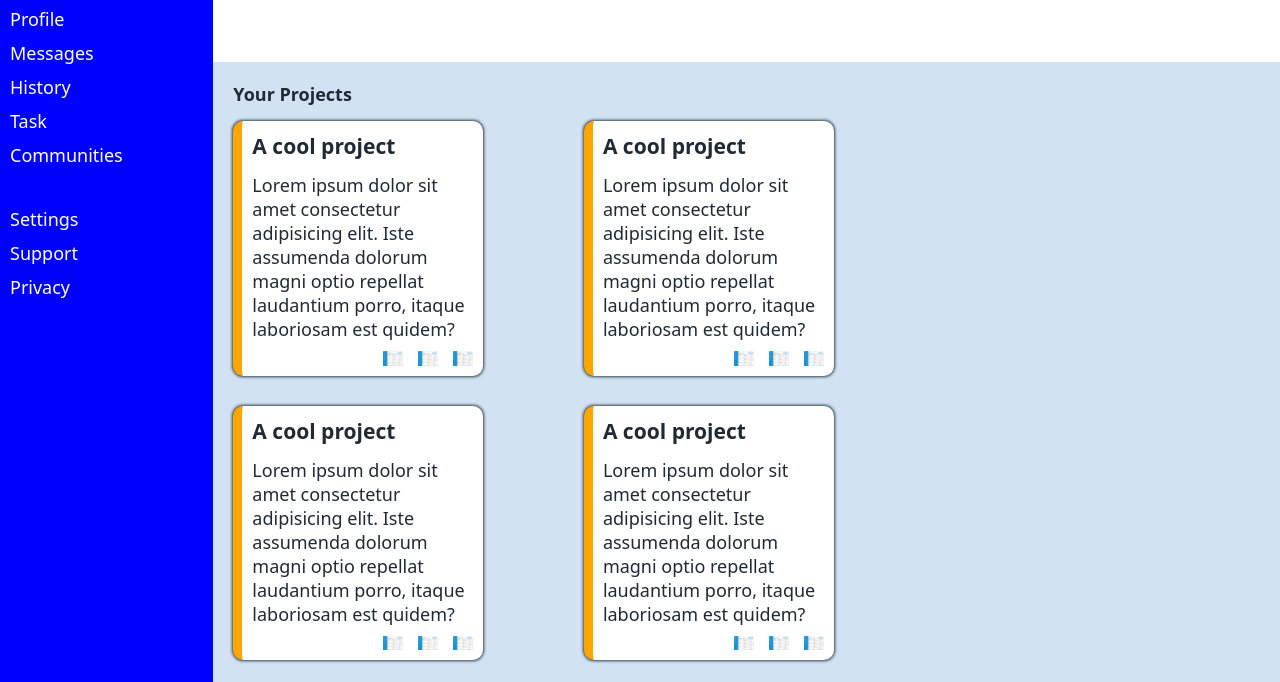
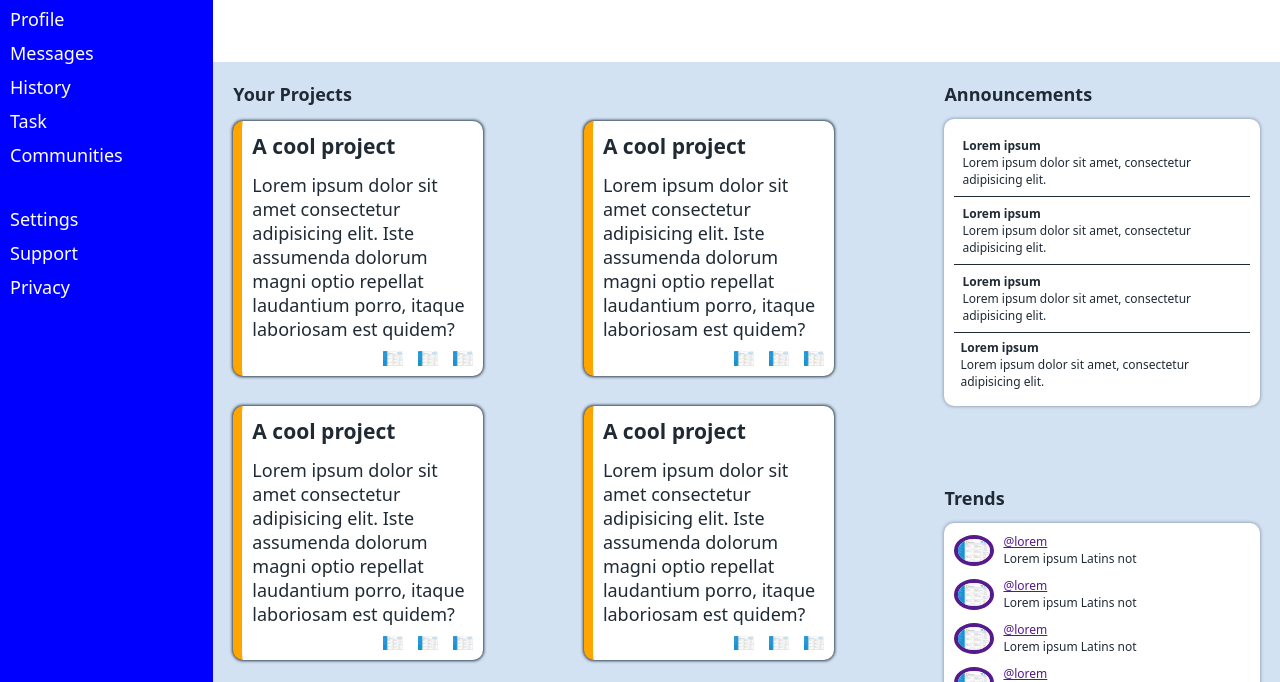
Before and after one commit to dgls-och/top-project_admin-dashboard, a plain HTML site: page index.html in a window 1280 px wide. Shown: the part 118-800 px from the top of the page. Drawn offline with Linux system fonts and the light colour scheme.

Commit message:
Add main section's side-content

```diff
--- a/index.html
+++ b/index.html
@@ -164,7 +164,89 @@
 
       </div>
 
-      <div class="announcements"></div>
+      <div class="side-content">
+
+        <div class="announcement">
+          <h3>Announcements</h3>
+          <div id="wrapper">
+            <div class="content">
+              <h4>Lorem ipsum</h4>
+              <p>
+                Lorem ipsum dolor sit amet, consectetur adipisicing elit.
+              </p>
+            </div>
+            <div class="content">
+              <h4>Lorem ipsum</h4>
+              <p>
+                Lorem ipsum dolor sit amet, consectetur adipisicing elit.
+              </p>
+            </div>
+            <div class="content">
+              <h4>Lorem ipsum</h4>
+              <p>
+                Lorem ipsum dolor sit amet, consectetur adipisicing elit.
+              </p>
+            </div>
+            <div class="content">
+              <h4>Lorem ipsum</h4>
+              <p>
+                Lorem ipsum dolor sit amet, consectetur adipisicing elit.
+              </p>
+            </div>
+          </div>
+        </div>
+
+        <div class="trends">
+          <h3>Trends</h3>
+          <div id="wrapper">
+            <div class="content">
+              <a href=""><img src="./img.png" alt="" width="40"></a>
+              <div class="user">
+                <a href="">
+                  <p class="user-name">@lorem</p>
+                </a>
+                <p class="user-alias">
+                  Lorem ipsum Latins not
+                </p>
+              </div>
+            </div>
+            <div class="content">
+              <a href=""><img src="./img.png" alt="" width="40"></a>
+              <div class="user">
+                <a href="">
+                  <p class="user-name">@lorem</p>
+                </a>
+                <p class="user-alias">
+                  Lorem ipsum Latins not
+                </p>
+              </div>
+            </div>
+            <div class="content">
+              <a href=""><img src="./img.png" alt="" width="40"></a>
+              <div class="user">
+                <a href="">
+                  <p class="user-name">@lorem</p>
+                </a>
+                <p class="user-alias">
+                  Lorem ipsum Latins not
+                </p>
+              </div>
+            </div>
+            <div class="content">
+              <a href=""><img src="./img.png" alt="" width="40"></a>
+              <div class="user">
+                <a href="">
+                  <p class="user-name">@lorem</p>
+                </a>
+                <p class="user-alias">
+                  Lorem ipsum Latins not
+                </p>
+              </div>
+            </div>
+          </div>
+        </div>
+
+      </div>
     </div>
   </div>
 </body>
--- a/style.css
+++ b/style.css
@@ -168,7 +168,6 @@ body {
 /* main */
 .main h2 {
   font-size: var(--main-font);
-  font-weight: var(--bold);
   margin-bottom: 1.5rem;
 }
 
@@ -204,3 +203,51 @@ body {
   gap: 1.5rem;
   margin-top: 1rem;
 }
+
+.side-content {
+  padding: 2rem;
+  font-size: var(--small-font);
+}
+
+.side-content h3 {
+  margin-bottom: 1.3rem;
+  font-size: var(--main-font);
+}
+
+.announcement #wrapper,
+.trends #wrapper {
+  padding: 1rem;
+  border-radius: 1rem;
+  background-color: #fff;
+  box-shadow: 0 0 3px 1px #2f3f4f55;
+}
+
+.announcement #wrapper {
+  margin-bottom: 8rem;
+}
+
+.announcement #wrapper .content {
+  border-bottom: 1px solid;
+  padding: 0.8rem;
+}
+
+.announcement #wrapper .content:last-of-type {
+  border-bottom: none;
+  padding: 0.6rem;
+}
+
+.trends #wrapper .content {
+  display: flex;
+  align-items: center;
+  gap: 0.9rem;
+  padding-bottom: 1rem;
+}
+
+.trends #wrapper .content:last-of-type {
+  padding-bottom: none;
+}
+
+.trends img {
+  border: var(--image-border);
+  border-radius: 50%;
+}
```
